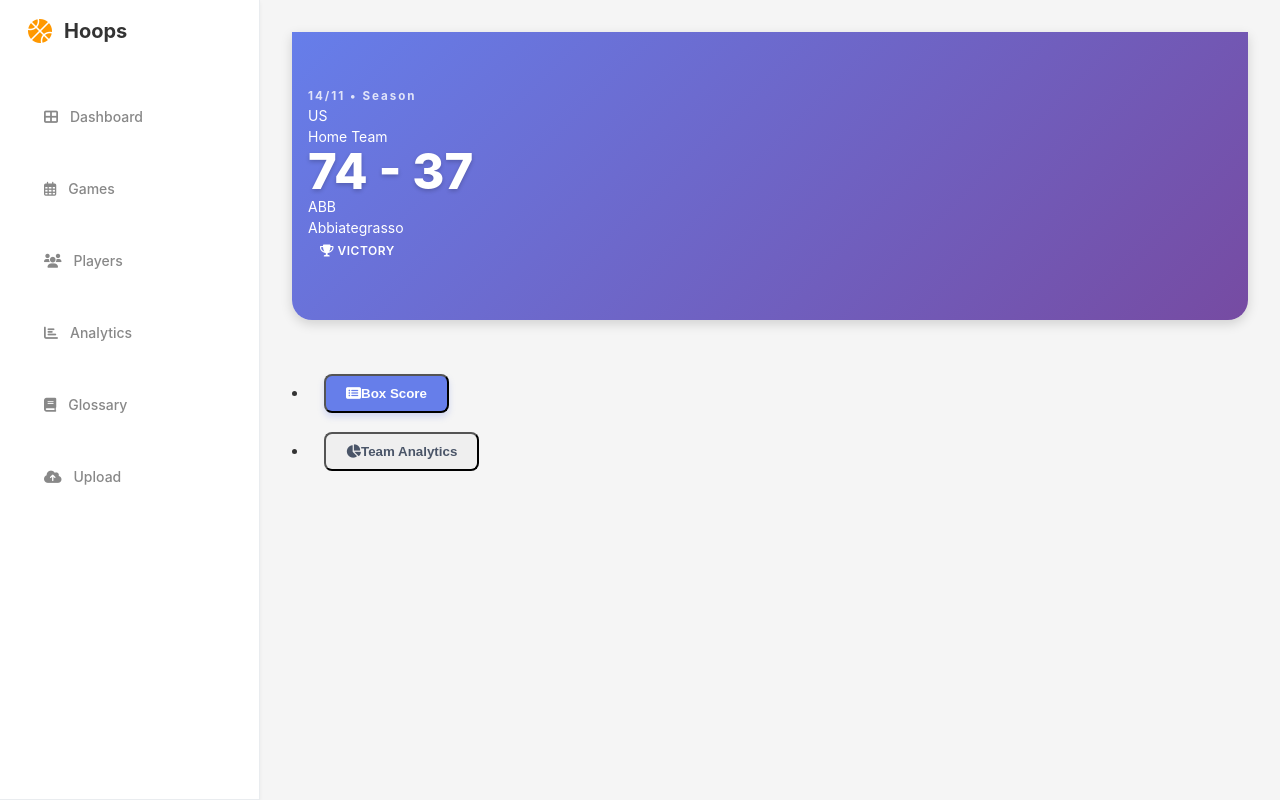
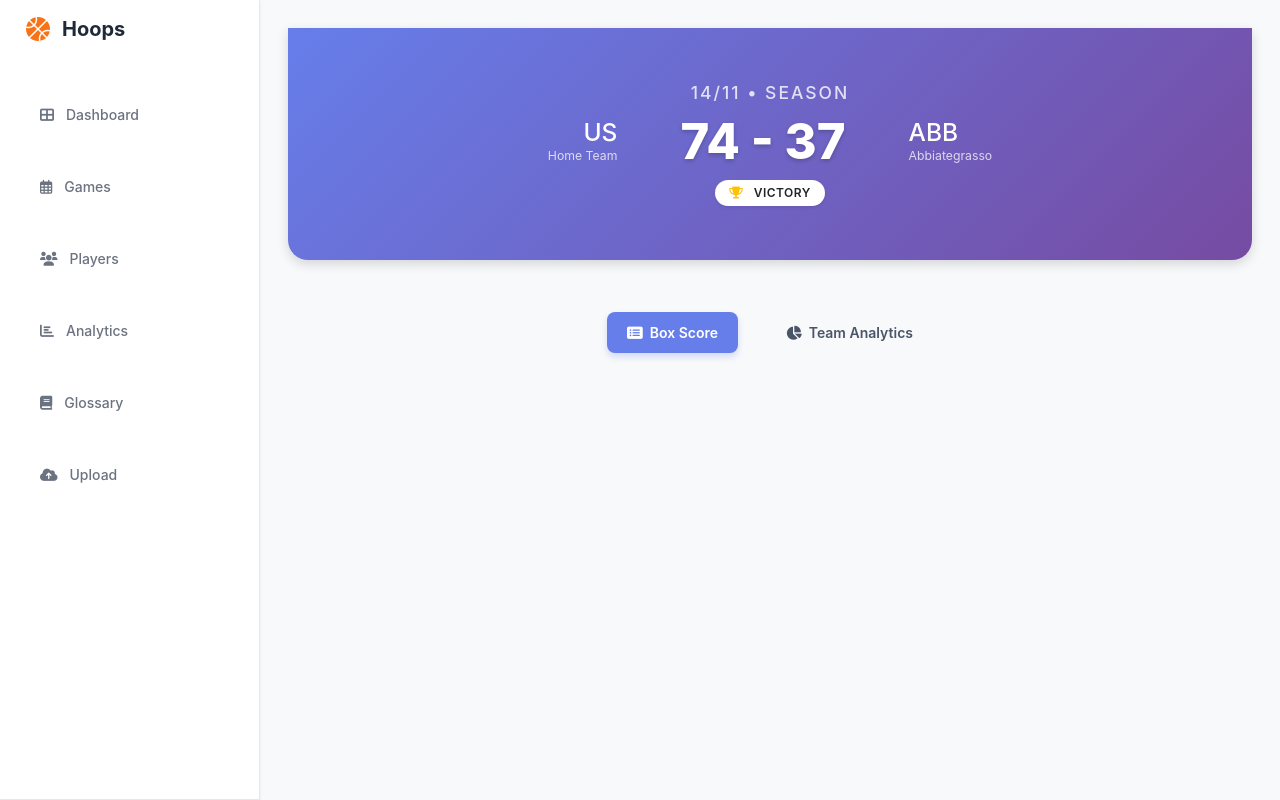
Before and after one commit to GiulioMastromartino/Basketball-stats, a Flask app: page /game/1 in a window 1280 px wide. Run offline with Flask 3, Linux system fonts and the light colour scheme; a user stored in the database is signed in.

Commit message:
Add Bootstrap 5 CSS and JS CDNs to base.html

```diff
--- a/web/templates/base.html
+++ b/web/templates/base.html
@@ -4,6 +4,9 @@
         <meta charset="UTF-8" />
         <meta name="viewport" content="width=device-width, initial-scale=1.0" />
         <title>{% block title %}HoopsStats{% endblock %}</title>
+
+        <!-- Bootstrap CSS -->
+        <link href="https://cdn.jsdelivr.net/npm/bootstrap@5.3.2/dist/css/bootstrap.min.css" rel="stylesheet">
 
         <!-- Fonts & Icons -->
         <link href="https://fonts.googleapis.com/css2?family=Inter:wght@400;500;600;700&display=swap" rel="stylesheet" />
@@ -56,6 +59,8 @@
                 display: flex;
                 flex-direction: column;
                 gap: 8px;
+                padding-left: 0; /* Bootstrap reset */
+                margin-bottom: 0;
             }
 
             .nav-item a {
@@ -90,6 +95,7 @@
                 flex: 1;
                 padding: var(--spacing-xl);
                 overflow-y: auto;
+                background-color: #f8f9fa; /* Bootstrap light bg */
             }
 
             /* Responsive */
@@ -106,6 +112,23 @@
                     padding: var(--spacing-md);
                 }
             }
+
+            /* Clean up Bootstrap conflicts with custom vars if needed */
+            :root {
+                --bg-body: #f3f4f6;
+                --bg-header: #ffffff;
+                --border-color: #e5e7eb;
+                --text-main: #1f2937;
+                --text-muted: #6b7280;
+                --text-light: #ffffff;
+                --secondary: #4f46e5;
+                --accent: #f97316;
+                --spacing-md: 1rem;
+                --spacing-xl: 2rem;
+            }
+
+            /* Remove text-decoration from all links by default in sidebar */
+            a { text-decoration: none; }
         </style>
         {% block extra_css %}{% endblock %}
     </head>
@@ -156,8 +179,9 @@
             {% with messages = get_flashed_messages(with_categories=true) %}
                 {% if messages %}
                     {% for category, message in messages %}
-                        <div class="alert alert-{{ category }}" style="margin-bottom: 20px; padding: 15px; border-radius: 8px; background: {% if category=='error' %}#f8d7da{% else %}#d4edda{% endif %}; color: {% if category=='error' %}#721c24{% else %}#155724{% endif %};">
+                        <div class="alert alert-{{ category }} alert-dismissible fade show" role="alert">
                             {{ message }}
+                            <button type="button" class="btn-close" data-bs-dismiss="alert" aria-label="Close"></button>
                         </div>
                     {% endfor %}
                 {% endif %}
@@ -166,6 +190,9 @@
             {% block content %}{% endblock %}
         </main>
 
+        <!-- Bootstrap JS Bundle -->
+        <script src="https://cdn.jsdelivr.net/npm/bootstrap@5.3.2/dist/js/bootstrap.bundle.min.js"></script>
+
         {% block scripts %}{% endblock %}
     </body>
 </html>
```
